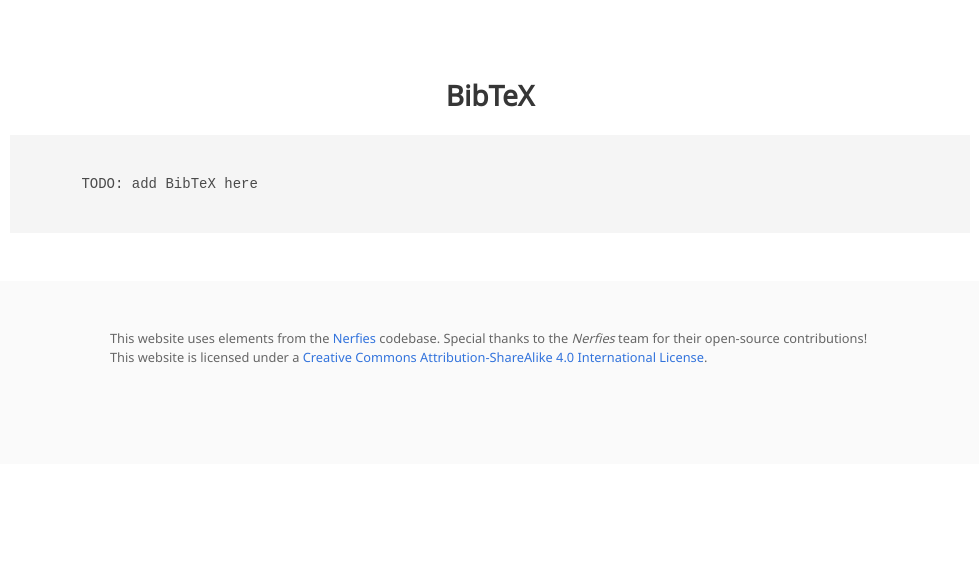
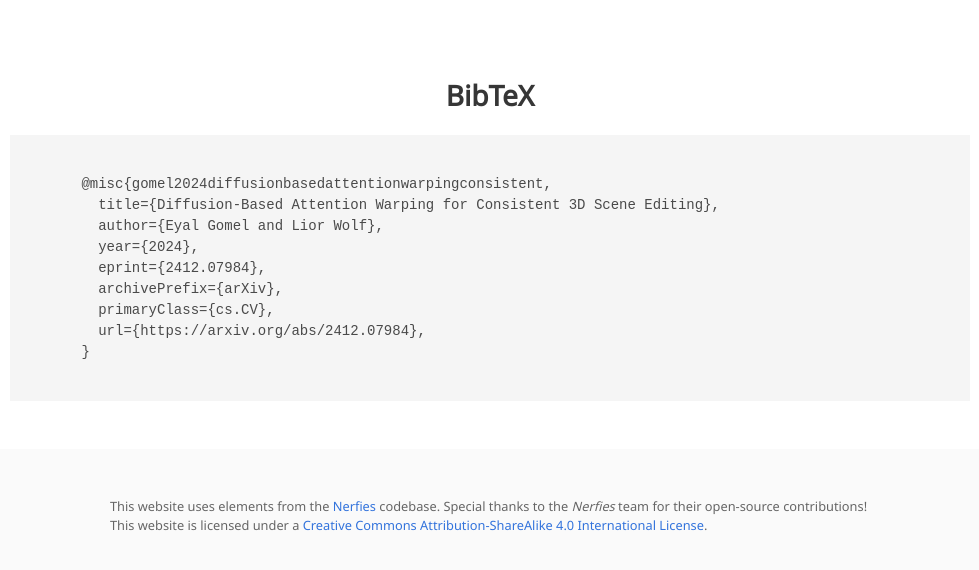
Before and after one commit to attention-warp/attention-warp.github.io, a plain HTML site: page index.html in a window 1280 px wide. Shown: the part 4211-4781 px from the top of the page, without its empty margins (150-1129 px from the left). Before the commit the page ends 4675 px from the top, so only its background shows below. Drawn offline with nearby package versions, Linux system fonts and the light colour scheme; some icons are missing; a web font is replaced by a local one.

Commit message:
citation

```diff
--- a/index.html
+++ b/index.html
@@ -170,7 +170,15 @@
   <div class="container is-max-desktop content">
     <h2 class="title">BibTeX</h2>
     <pre><code>
-      TODO: add BibTeX here
+      @misc{gomel2024diffusionbasedattentionwarpingconsistent,
+        title={Diffusion-Based Attention Warping for Consistent 3D Scene Editing},
+        author={Eyal Gomel and Lior Wolf},
+        year={2024},
+        eprint={2412.07984},
+        archivePrefix={arXiv},
+        primaryClass={cs.CV},
+        url={https://arxiv.org/abs/2412.07984},
+      }
     </code></pre>
   </div>
 </section>
```
